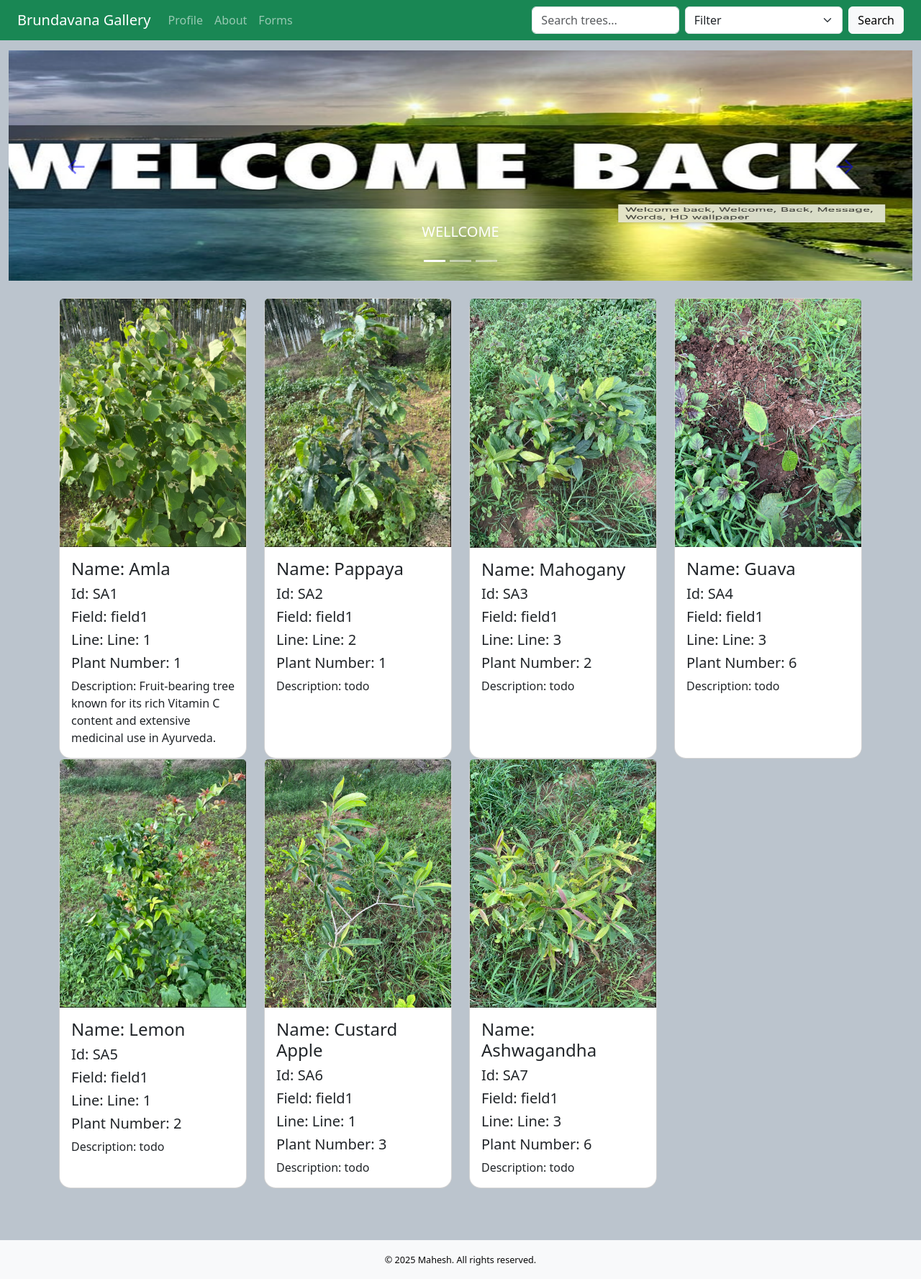
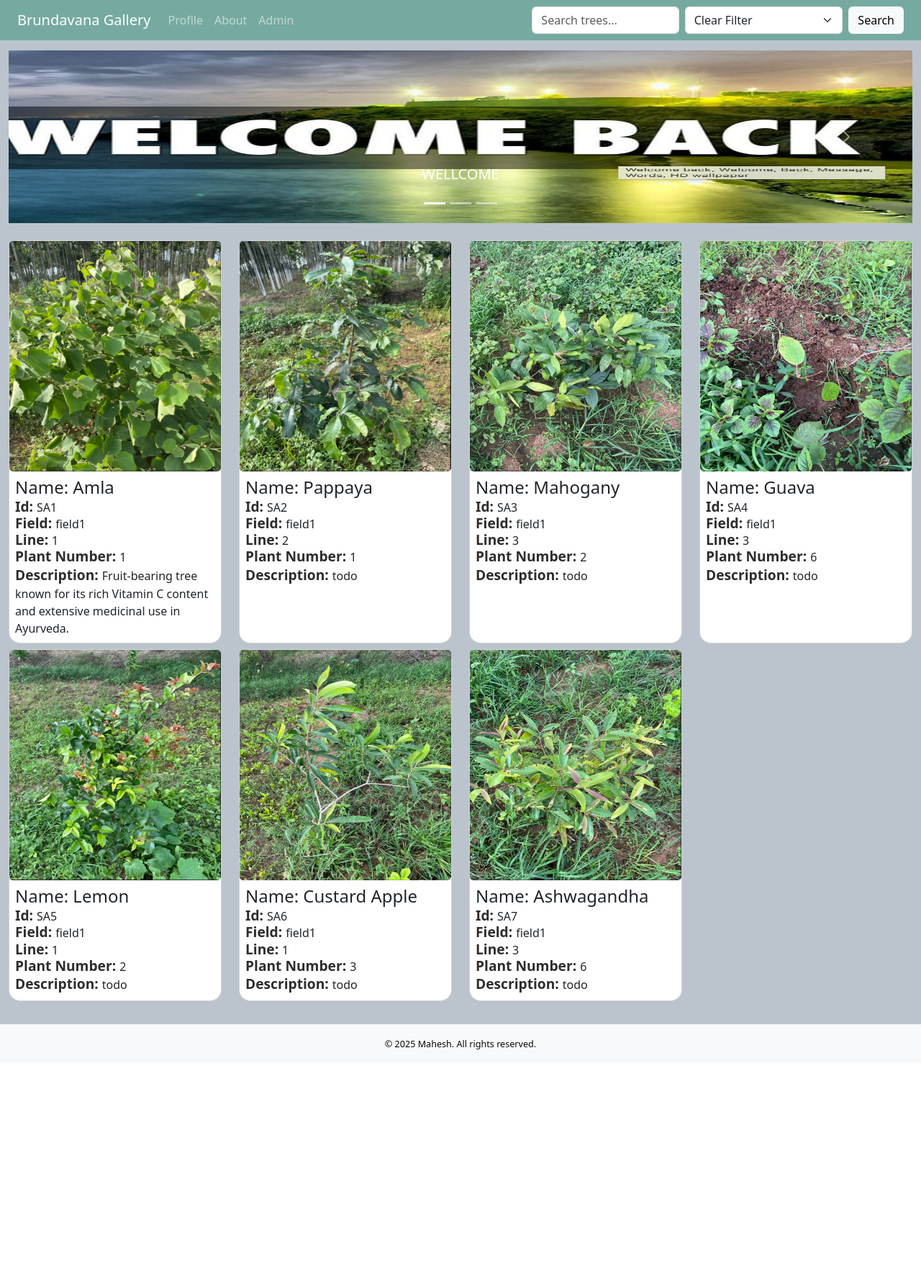
Before and after one commit to maheshdr/farmWeb, a Django app: page / in a window 1280 px wide. Shown: the whole page at 72% size. After the commit the page ends 1458 px from the top, so only its background shows below. Run offline with Django 5.2, Linux system fonts and the light colour scheme; data comes from the database, SQL or seed files in the repository; style sheets or scripts are compiled from the project's sources; some libraries are stand-ins or nearby versions.

Commit message:
label changes and css fix

```diff
--- a/trees/static/trees/scss/main.scss
+++ b/trees/static/trees/scss/main.scss
@@ -1,15 +1,20 @@
-// Override Bootstrap variables first
-$primary: #28a745;
 $font-family-base: 'Segoe UI', sans-serif;
 
+body {
+  background-color: #bbc4cd;
+  padding-top: 70px;
+}
+
+//colour's
+
+//global
+$primary: #28a745;
 //btn colour
 $primaryBtn: blue;
 
-// Your custom styles
-body {
-  background-color: #bbc4cd;
+.mb-0{
+margin-bottom: 0% !important;
 }
-
 .card {
   border-radius: 16px;
 }
@@ -34,10 +39,7 @@ body {
   color: $primaryBtn
 }
 
-.custom-carousel-icon {
-  font-size: 2rem;
-  color: $primaryBtn;
-}
+
 footer {
   background-color: #050505;
   padding: 15px 0;
@@ -45,14 +47,59 @@ footer {
   color: #070707;
   font-size: 0.9rem;
 }
-.navbar {
+
+
+.dr-nav {
   position: fixed;
   top: 0;
   width: 100%;
-  z-index: 1030; /* stays above other content */
-  background-color: #343a40; /* or your preferred color */
+  z-index: 1030;
+  background-color: rgba(25, 135, 98, 0.42) !important;
 }
 
-body {
-  padding-top: 70px; /* same as navbar height */
+.card-label{
+  font-size: 1.2rem;
+  font-weight: 600;
+  color: #2f2c2c;
 }
+
+
+/* Small devices (phones, less than 576px) */
+@media (max-width: 575.98px) {
+  .carousel-img {
+    height: 6rem;
+  }
+  .card-img {
+    height: 10rem;
+  }
+}
+
+/* Medium devices (tablets, 576px and up) */
+@media (min-width: 576px) and (max-width: 767.98px) {
+  .carousel-img {
+    height: 8rem;
+  }
+  .card-img {
+    height: 12rem;
+  }
+}
+
+/* Large devices (desktops, 768px and up) */
+@media (min-width: 768px) and (max-width: 991.98px) {
+  .carousel-img {
+    height: 12rem;
+  }
+  .card-img {
+    height: 15rem;
+  }
+}
+
+/* Extra large devices (large desktops, 992px and up) */
+@media (min-width: 992px) {
+  .carousel-img {
+    height: 15rem;
+  }
+  .card-img {
+    height: 20rem;
+  }
+}
--- a/trees/templates/trees/base.html
+++ b/trees/templates/trees/base.html
@@ -3,6 +3,7 @@
 <html>
 <head>
   <meta charset="UTF-8">
+  <meta name="viewport" content="width=device-width, initial-scale=1">
   <title>{% block title %}Tree Gallery{% endblock %}</title>
   <link href="https://cdn.jsdelivr.net/npm/bootstrap@5.3.0/dist/css/bootstrap.min.css" rel="stylesheet">
   <!-- Custom SCSS compiled via sass_processor -->
@@ -18,7 +19,7 @@
 
   <script src="https://cdn.jsdelivr.net/npm/bootstrap@5.3.0/dist/js/bootstrap.bundle.min.js"></script>
 
-  <footer class="text-center py-3 bg-light mt-5">
+  <footer class="text-center py-3 bg-light">
     <small>&copy; {% now "Y" %} Mahesh. All rights reserved.</small>
   </footer>
 </body>
--- a/trees/templates/trees/cards.html
+++ b/trees/templates/trees/cards.html
@@ -1,20 +1,18 @@
 {% load static %}
-<div class="container">
-    <div class="row py-4">
-        {% for tree in trees %}
-        <div class="col-12 col-sm-6 col-md-4 col-lg-3">
-            <div class="card h-100">
-                <img src="{{ BASE_IMAGE_URL }}/media/{{ tree.imageUrl }}" class="card-img-top" alt="{{ tree.name }}">
-                <div class="card-body">
-                    <h4 class="card-title"><span>Name: </span>{{ tree.name }}</h4>
-                    <h5><span class="label">Id: </span> {{ tree.plantId }}</h5>
-                    <h5><span class="label">Field: </span>{{ tree.fieldName }}</h5>
-                    <h5><span class="label">Line: </span> Line: {{ tree.lineNumber }}</h5>
-                    <h5><span class="label">Plant Number:  </span>{{ tree.plantNumber }}</h5>
-                    <p class="card-text"><span class="label">Description: </span>{{ tree.desc }}</p>
-                </div>
+<div class="row py-4">
+    {% for tree in trees %}
+    <div class="col-12 col-sm-6 col-md-4 col-lg-3 pb-2 pt-0">
+        <div class="card h-100">
+            <img src="{{ BASE_IMAGE_URL }}/media/{{ tree.imageUrl }}" class="card-img-top card-img" alt="{{ tree.name }}">
+            <div class="card-body p-2">
+                <h4 class="mb-0"><span>Name: </span>{{ tree.name }}</h4>
+                <h6 class="mb-0"><span class="card-label">Id: </span> {{ tree.plantId }}</h6>
+                <h6 class="mb-0"><span class="card-label">Field: </span> {{ tree.fieldName }}</h6>
+                <h6 class="mb-0"><span class="card-label">Line: </span> {{ tree.lineNumber }}</h6>
+                <h6 class="mb-0"><span class="card-label">Plant Number: </span>{{ tree.plantNumber }}</h6>
+                <p class="card-text"><span class="card-label">Description: </span>{{ tree.desc }}</p>
             </div>
         </div>
-        {% endfor %}
     </div>
+    {% endfor %}
 </div>
--- a/trees/templates/trees/carousel.html
+++ b/trees/templates/trees/carousel.html
@@ -11,7 +11,7 @@
     </div>
     <div class="carousel-inner">
         <div class="carousel-item active">
-            <img src="{%static 'trees/images/c1.png' %}" class="d-block w-100 h-20"
+            <img src="{%static 'trees/images/c1.png' %}" class="d-block w-100 carousel-img"
                 alt="...">
             <div class="carousel-caption d-none d-md-block">
                 <h5>WELLCOME</h5>
@@ -19,7 +19,7 @@
             </div>
         </div>
         <div class="carousel-item">
-            <img src="{%static 'trees/images/c2.png' %}" class="d-block w-100 h-20"
+            <img src="{%static 'trees/images/c2.png' %}" class="d-block w-100 carousel-img"
                 alt="...">
             <div class="carousel-caption d-none d-md-block">
                 <h5>Organic Vegitables</h5>
@@ -27,7 +27,7 @@
             </div>
         </div>
         <div class="carousel-item">
-            <img src="{%static 'trees/images/c3.png' %}" class="d-block w-100 h-20"
+            <img src="{%static 'trees/images/c3.png' %}" class="d-block w-100 carousel-img"
                 alt="...">
             <div class="carousel-caption d-none d-md-block">
                 <h5>Wild Plants</h5>
@@ -36,11 +36,11 @@
         </div>
     </div>
     <button class="carousel-control-prev" type="button" data-bs-target="#carouselExampleCaptions" data-bs-slide="prev">
-        <span class="custom-carousel-icon" aria-hidden="true">&larr;</span>
+        <span class="carousel-control-prev-icon" aria-hidden="true"></span>
         <span class="visually-hidden">Previous</span>
     </button>
     <button class="carousel-control-next" type="button" data-bs-target="#carouselExampleCaptions" data-bs-slide="next">
-        <span class="custom-carousel-icon" aria-hidden="true">&rarr;</span>
+        <span class="carousel-control-next-icon" aria-hidden="true"></span>
         <span class="visually-hidden">Next</span>
     </button>
 </div>
--- a/trees/templates/trees/navbar.html
+++ b/trees/templates/trees/navbar.html
@@ -1,4 +1,4 @@
-<nav class="navbar navbar-expand-lg navbar-dark bg-success px-4">
+<nav class="navbar navbar-expand-lg navbar-dark dr-nav px-4">
     <a class="navbar-brand" href="#">Brundavana Gallery</a>
     <button class="navbar-toggler" type="button" data-bs-toggle="collapse" data-bs-target="#navbarContent">
       <span class="navbar-toggler-icon"></span>
@@ -8,7 +8,7 @@
       <ul class="navbar-nav me-auto mb-2 mb-lg-0">
         <li class="nav-item"><a class="nav-link" href="#">Profile</a></li>
         <li class="nav-item"><a class="nav-link" href="#">About</a></li>
-        <li class="nav-item"><a class="nav-link" href="#">Forms</a></li>
+        <li class="nav-item"><a class="nav-link" href="#">Admin</a></li>
       </ul>
 
       {% include "trees/search_bar.html" %}
--- a/trees/templates/trees/search_bar.html
+++ b/trees/templates/trees/search_bar.html
@@ -1,9 +1,9 @@
 <form class="d-flex" role="search" method="GET" action="{% url 'home' %}">
     <input class="form-control me-2" name="q" type="search" placeholder="Search trees..." aria-label="Search" value="{{ request.GET.q }}">
     <select class="form-select me-2" name="filter">
-      <option value="">Filter</option>
+      <option value="">Clear Filter</option>
       <option value="fruit" {% if request.GET.filter == "fruit" %}selected{% endif %}>Fruit Trees</option>
-      <option value="shade" {% if request.GET.filter == "shade" %}selected{% endif %}>Shade Trees</option>
+      <option value="wild" {% if request.GET.filter == "wild" %}selected{% endif %}>Wild Trees</option>
       <option value="medicinal" {% if request.GET.filter == "medicinal" %}selected{% endif %}>Medicinal Trees</option>
     </select>
     <button class="btn btn-light" type="submit">Search</button>
```
Also changed, not shown: 2 other files.
